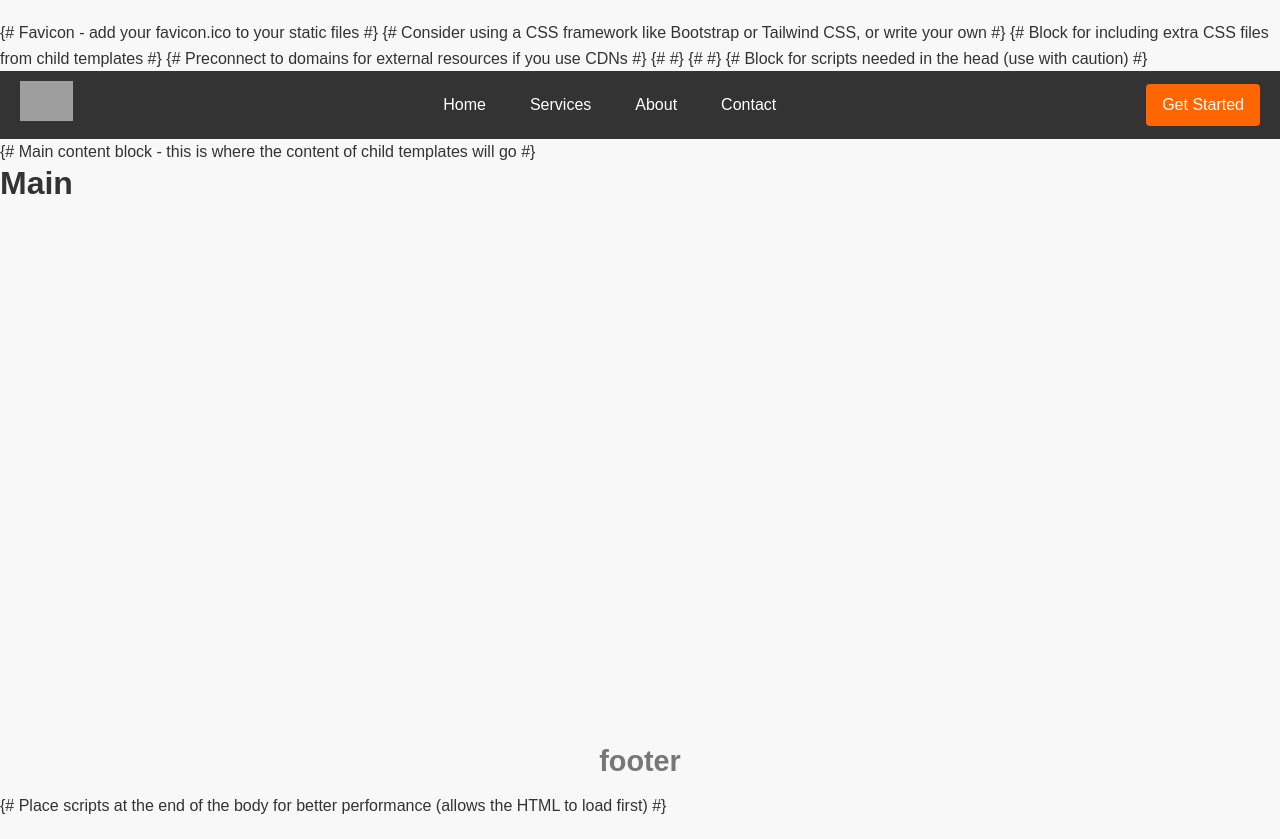
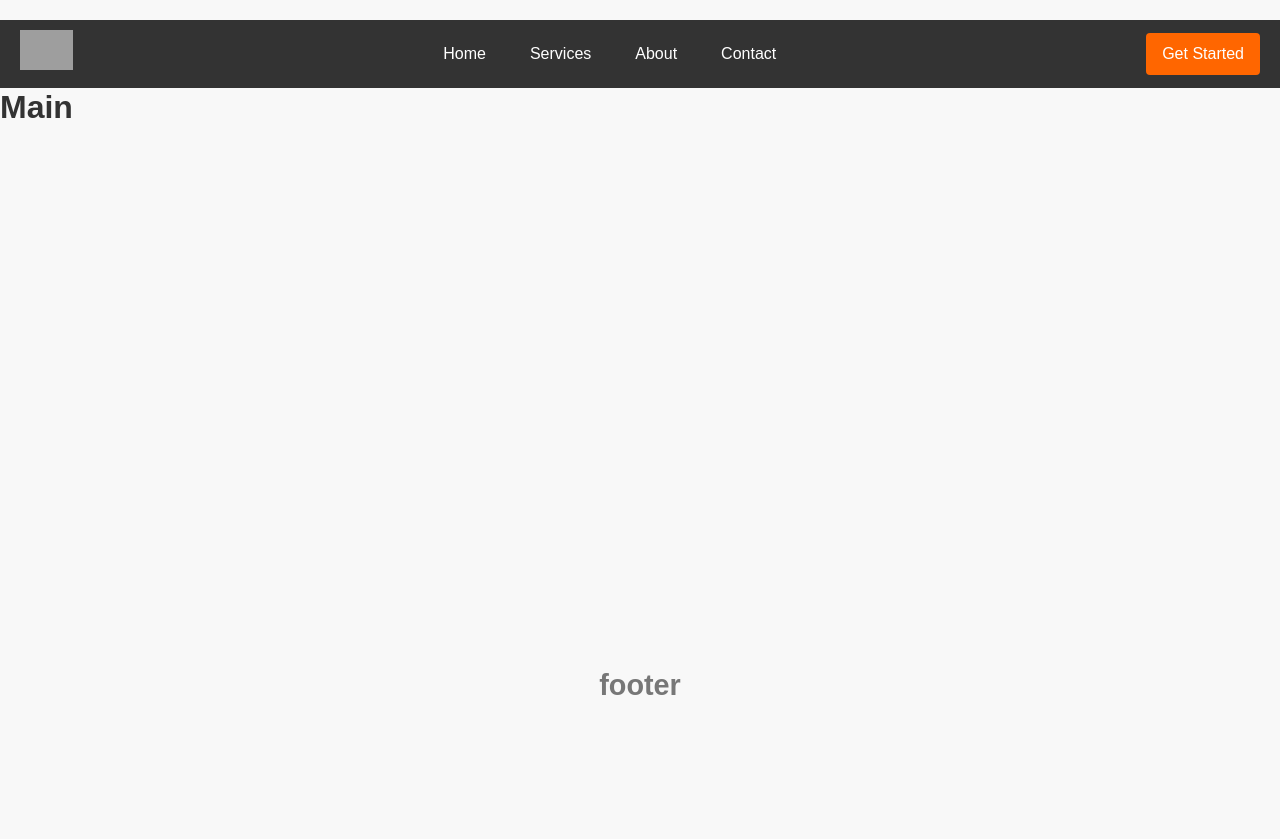
Before and after one commit to BDNsys/africa, a Django app: page / in a window 1280 px wide. After the commit the page ends 695 px from the top, so only its background shows below. Run offline with Django 4.2, Linux system fonts and the light colour scheme; grey boxes are pictures that could not be loaded.

```diff
--- a/templates/base.html
+++ b/templates/base.html
@@ -2,30 +2,29 @@
 
 <!DOCTYPE html>
 <html lang="en">
-  <head>
-    <meta charset="UTF-8" />
-    <meta name="viewport" content="width=device-width, initial-scale=1.0" />
-    <meta http-equiv="X-UA-Compatible" content="ie=edge" />
-    {# Ensures compatibility with older IE versions #}
+<head>
+    <meta charset="UTF-8">
+    <meta name="viewport" content="width=device-width, initial-scale=1.0">
+    <meta http-equiv="X-UA-Compatible" content="ie=edge"> {# Ensures compatibility with older IE versions #}
 
-    <title>{% block title %}Africa Django App{% endblock %}</title>
-    {# Title block to be overridden by child templates #} {# Favicon - add your
-    favicon.ico to your static files #}
-    <link rel="icon" href="{% static 'favicon.ico' %}" type="image/x-icon" />
+    <title>{% block title %}Africa Django App{% endblock %}</title> {# Title block to be overridden by child templates #}
 
-    {# Stylesheets #} {# Consider using a CSS framework like Bootstrap or
-    Tailwind CSS, or write your own #}
-    <link rel="stylesheet" href="{% static 'css/base.css' %}" />
-    {# Base styles for the whole site #} {% block extra_css %}{% endblock %} {#
-    Block for including extra CSS files from child templates #} {# Preconnect to
-    domains for external resources if you use CDNs #} {#
-    <link rel="preconnect" href="https://stackpath.bootstrapcdn.com" />
-    #} {#
-    <link rel="preconnect" href="https://cdnjs.cloudflare.com" />
-    #} {% block head_scripts %}{% endblock %} {# Block for scripts needed in the
-    head (use with caution) #}
-  </head>
-  <body>
+    {# Favicon - add your favicon.ico to your static files #}
+    <link rel="icon" href="{% static 'favicon.ico' %}" type="image/x-icon">
+
+    {# Stylesheets #}
+    {# Consider using a CSS framework like Bootstrap or Tailwind CSS, or write your own #}
+    <link rel="stylesheet" href="{% static 'css/base.css' %}"> {# Base styles for the whole site #}
+    {% block extra_css %}{% endblock %} {# Block for including extra CSS files from child templates #}
+
+    {# Preconnect to domains for external resources if you use CDNs #}
+    {# <link rel="preconnect" href="https://stackpath.bootstrapcdn.com"> #}
+    {# <link rel="preconnect" href="https://cdnjs.cloudflare.com"> #}
+
+    {% block head_scripts %}{% endblock %} {# Block for scripts needed in the head (use with caution) #}
+</head>
+<body>
+
     {# Optional: Header section #}
     <header>
         <nav class="navbar">
@@ -49,21 +48,22 @@
           </nav>
     </header>
 
-    {# Main content block - this is where the content of child templates will go
-    #}
+    {# Main content block - this is where the content of child templates will go #}
     <main id="content">
-      {% block content %} {# Default content or a placeholder #} {% endblock %}
+        {% block content %}
+            {# Default content or a placeholder #}
+        {% endblock %}
     </main>
 
     {# Optional: Footer section #}
     <footer>
-      <h1>footer</h1>
+        <h1> footer </h1>
     </footer>
 
-    {# JavaScript files #} {# Place scripts at the end of the body for better
-    performance (allows the HTML to load first) #}
-    <script src="{% static 'js/base.js' %}"></script>
-    {# Base JavaScript for the whole site #} {% block extra_js %}{% endblock %}
-    {# Block for including extra JS files from child templates #}
-  </body>
+    {# JavaScript files #}
+    {# Place scripts at the end of the body for better performance (allows the HTML to load first) #}
+    <script src="{% static 'js/base.js' %}"></script> {# Base JavaScript for the whole site #}
+    {% block extra_js %}{% endblock %} {# Block for including extra JS files from child templates #}
+
+</body>
 </html>
```
